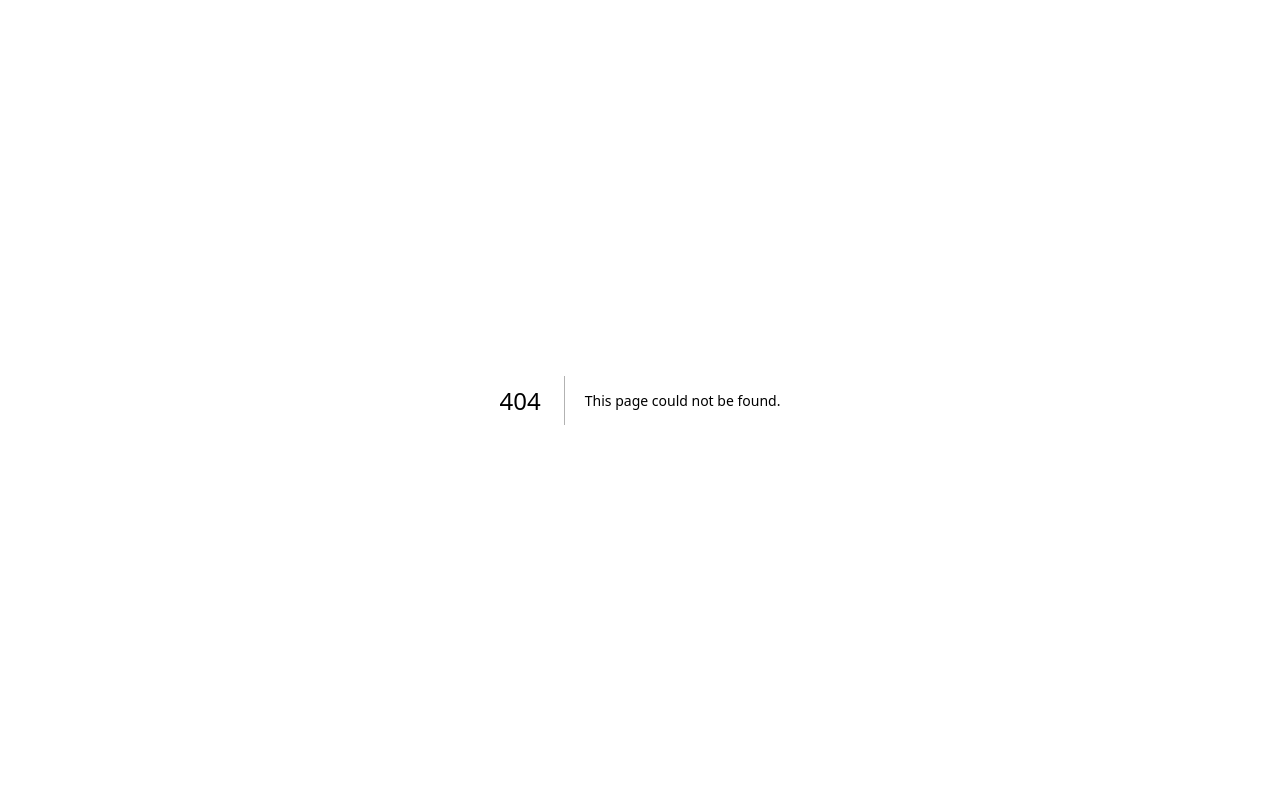
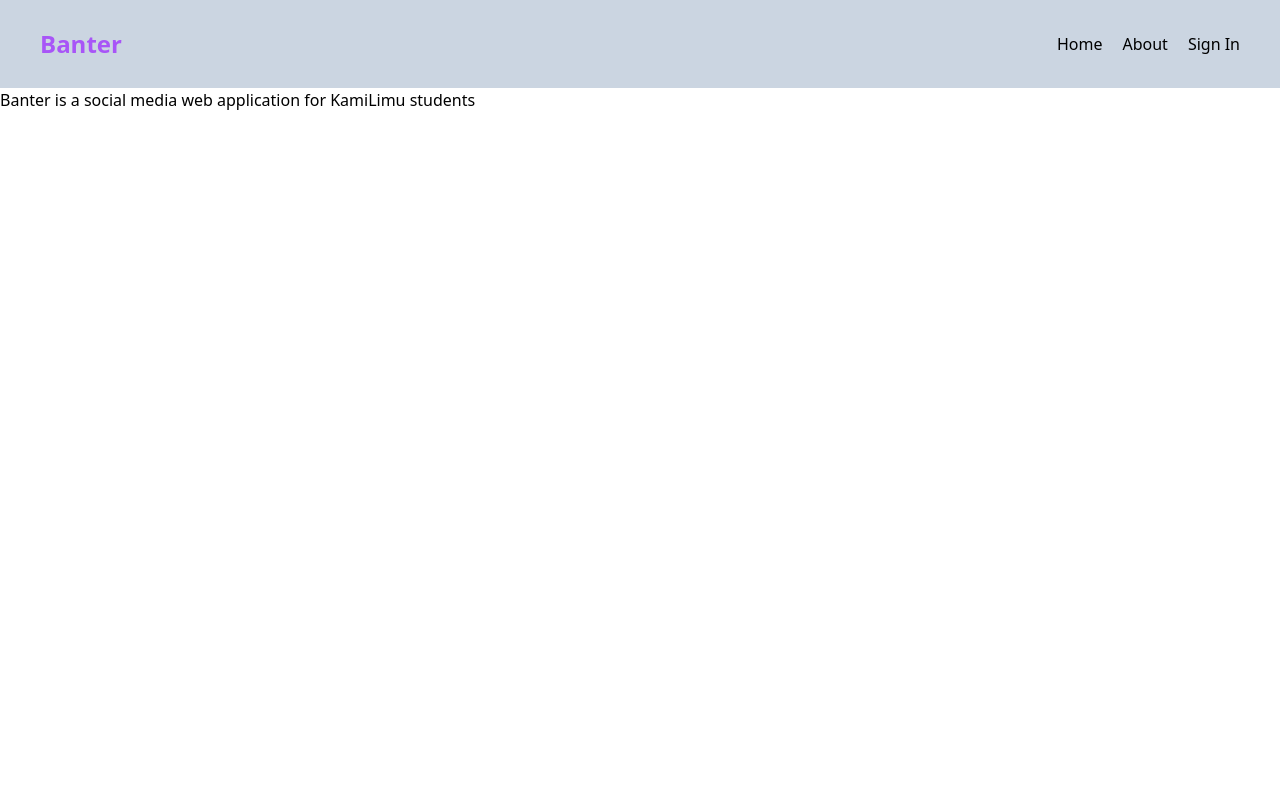
Before and after one commit to bijuice/intro-to-react, a Next.js app: page /protected/about in a window 1280 px wide. Before the commit this address had no page. Shown: the top 800 px of the page. Built offline with nearby package versions, Linux system fonts and the light colour scheme; no server answers.

Commit message:
added next auth

```diff
--- a/components/Card.js
+++ b/components/Card.js
@@ -2,7 +2,7 @@ import Link from "next/link"
 
 export default function Card({ profileName, content, imageUrl }) {
   return (
-    <div className=" rounded-lg shadow-md px-5 py-5 w-[500px]  border-[1px] border-gray-200 transform hover:scale-[101%] hover:-translate-y-1 duration-100">
+    <div className=" rounded-lg shadow-md px-5 py-5 w-[500px]  border-[1px] border-gray-200">
       <div className="flex gap-5 items-center">
         <div className="w-20 h-20 rounded-full overflow-hidden border-2 border-gray-300">
           <img src={imageUrl} className="object-contain" />
--- a/components/Navbar.js
+++ b/components/Navbar.js
@@ -1,24 +1,42 @@
 import { useState } from "react"
 import Link from "next/link"
+import { signIn, signOut, useSession } from "next-auth/react"
 
 export default function Navbar() {
-  const [isAuthenticated, setIsAuthenticated] = useState(false)
+  const { data: session } = useSession()
 
-  function toggleAuthenticated() {
-    setIsAuthenticated(!isAuthenticated)
-  }
-
+  console.log(session)
   return (
     <nav className="flex justify-between px-10 py-7 bg-slate-300">
       <h1 className="text-purple-500 text-2xl font-bold">Banter</h1>
 
-      <div className="flex gap-5">
+      <div className="flex gap-5 items-center">
         <Link href="/">Home</Link>
-        <Link href="/about">About</Link>
+        <Link href="/protected/about">About</Link>
 
-        <button onClick={toggleAuthenticated}>
-          {isAuthenticated === true ? "Sign Out" : "Sign In"}
-        </button>
+        {session ? (
+          <button
+            onClick={() => {
+              signOut()
+            }}
+          >
+            Sign Out
+          </button>
+        ) : (
+          <button
+            onClick={() => {
+              signIn()
+            }}
+          >
+            Sign In
+          </button>
+        )}
+
+        {session ? (
+          <div className="rounded-full h-10 w-10 overflow-hidden">
+            <img src={session.user.image} />
+          </div>
+        ) : null}
       </div>
     </nav>
   )
--- /dev/null
+++ b/middleware.js
@@ -0,0 +1,5 @@
+export { default } from "next-auth/middleware"
+
+export const config = {
+  matcher: "/protected/:path*",
+}
--- a/package.json
+++ b/package.json
@@ -15,6 +15,7 @@
     "eslint": "8.34.0",
     "eslint-config-next": "13.1.6",
     "next": "13.1.6",
+    "next-auth": "^4.19.2",
     "react": "18.2.0",
     "react-dom": "18.2.0"
   },
--- a/pages/_app.js
+++ b/pages/_app.js
@@ -1,5 +1,13 @@
-import '@/styles/globals.css'
+import "@/styles/globals.css"
+import { SessionProvider } from "next-auth/react"
 
-export default function App({ Component, pageProps }) {
-  return <Component {...pageProps} />
+export default function App({
+  Component,
+  pageProps: { session, ...pageProps },
+}) {
+  return (
+    <SessionProvider session={session}>
+      <Component {...pageProps} />
+    </SessionProvider>
+  )
 }
--- /dev/null
+++ b/pages/api/auth/[...nextauth].js
@@ -0,0 +1,15 @@
+import NextAuth from "next-auth"
+import GithubProvider from "next-auth/providers/github"
+
+export const authOptions = {
+  // Configure one or more authentication providers
+  providers: [
+    GithubProvider({
+      clientId: process.env.GITHUB_ID,
+      clientSecret: process.env.GITHUB_SECRET,
+    }),
+    // ...add more providers here
+  ],
+}
+
+export default NextAuth(authOptions)
--- a/pages/index.js
+++ b/pages/index.js
@@ -30,7 +30,6 @@ export default function Home() {
   }
 
   useEffect(() => {
-    console.log("useEffect is running here")
     getAllTransactions()
   }, [])
 
```
Also changed, not shown: pages/protected/about.js (renamed from pages/about.js), 1 other file (tests, documents, lock files or other folders).
